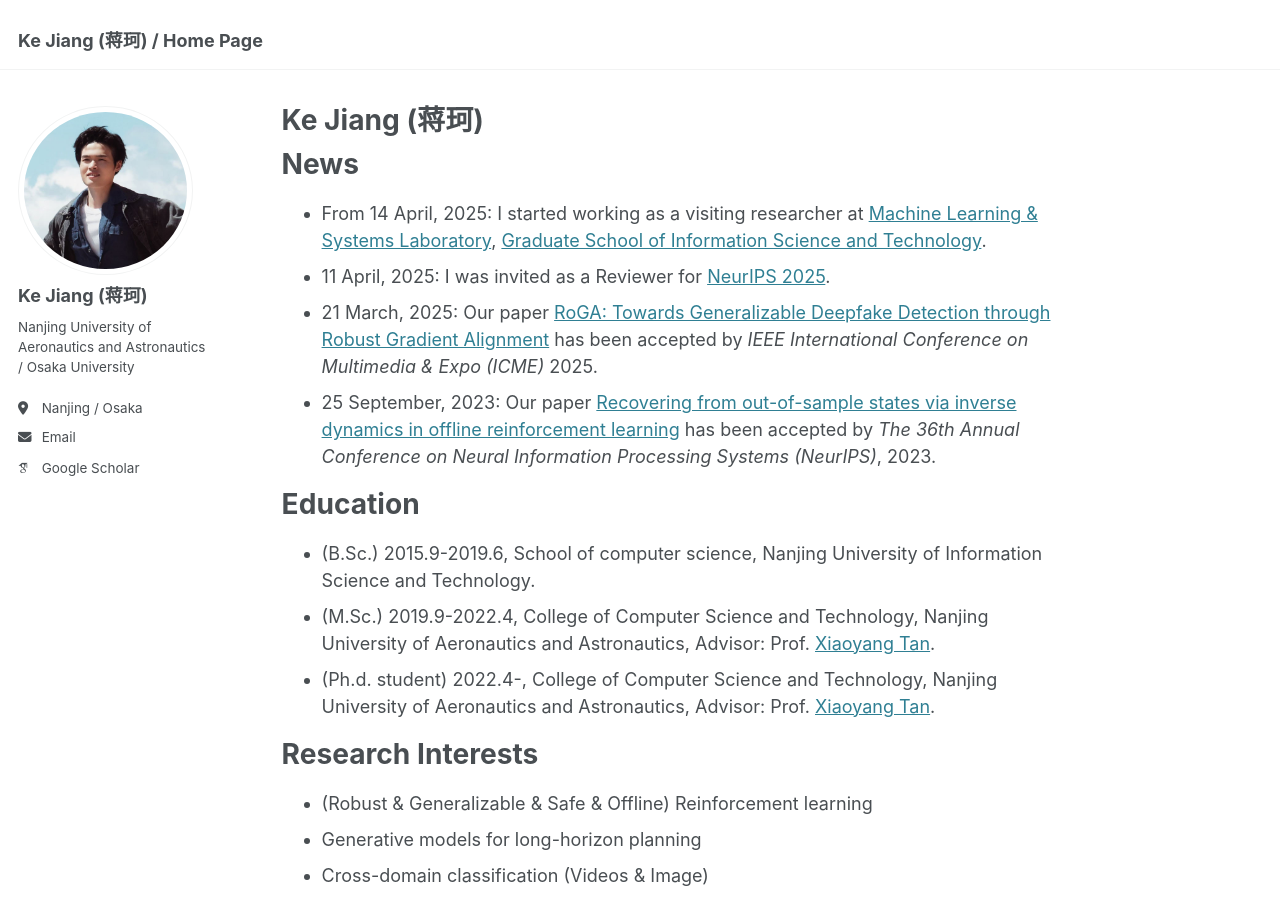
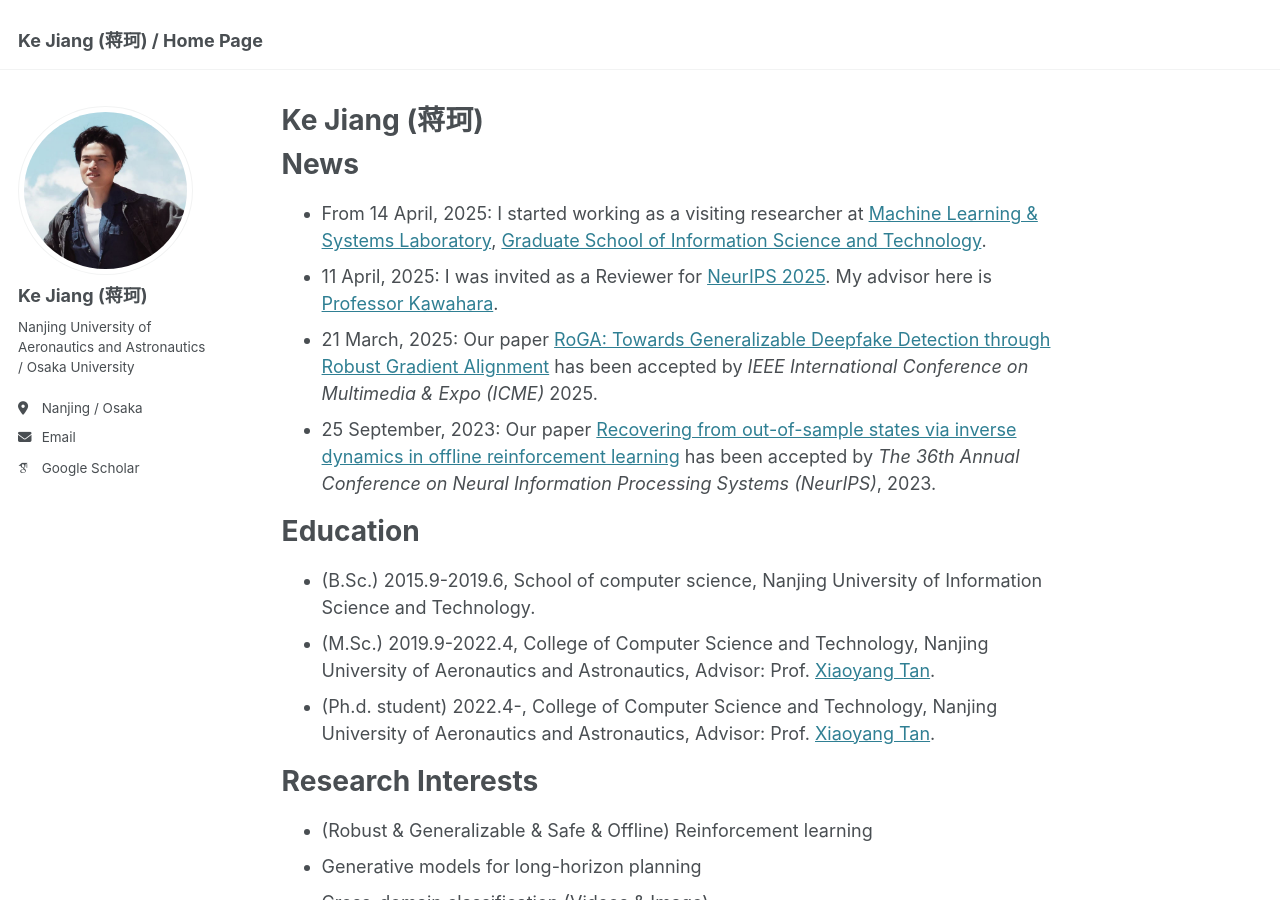
Before and after one commit to Jack10843/Jack10843.github.io, a Jekyll site: the page built from _pages/about.md, in a window 1280 px wide and 900 px high. Built offline with Jekyll 4.4.1, drawn with Linux system fonts in a browser that asks for light colours; some web fonts are replaced.

Commit message:
Update about.md

```diff
--- a/_pages/about.md
+++ b/_pages/about.md
@@ -10,7 +10,7 @@ redirect_from:
 News
 ======
  - From 14 April, 2025: I started working as a visiting researcher at [Machine Learning & Systems Laboratory](https://mls.ist.osaka-u.ac.jp/en/member.html), [Graduate School of Information Science and Technology](https://www.ist.osaka-u.ac.jp/english/).
- - 11 April, 2025: I was invited as a Reviewer for [NeurIPS 2025](https://neurips.cc/Conferences/2025).
+ - 11 April, 2025: I was invited as a Reviewer for [NeurIPS 2025](https://neurips.cc/Conferences/2025). My advisor here is [Professor Kawahara](https://mls.ist.osaka-u.ac.jp/en/~kawahara/).
  - 21 March, 2025: Our paper [RoGA: Towards Generalizable Deepfake Detection through Robust Gradient Alignment]() has been accepted by *IEEE International Conference on Multimedia & Expo (ICME)* 2025.
  - 25 September, 2023: Our paper [Recovering from out-of-sample states via inverse dynamics in offline reinforcement learning](https://proceedings.neurips.cc/paper_files/paper/2023/file/7a0f7e9d9b42b26e5bfc9ba4c6e5287c-Paper-Conference.pdf) has been accepted by *The 36th Annual Conference on Neural Information Processing Systems (NeurIPS)*, 2023.
 
```
